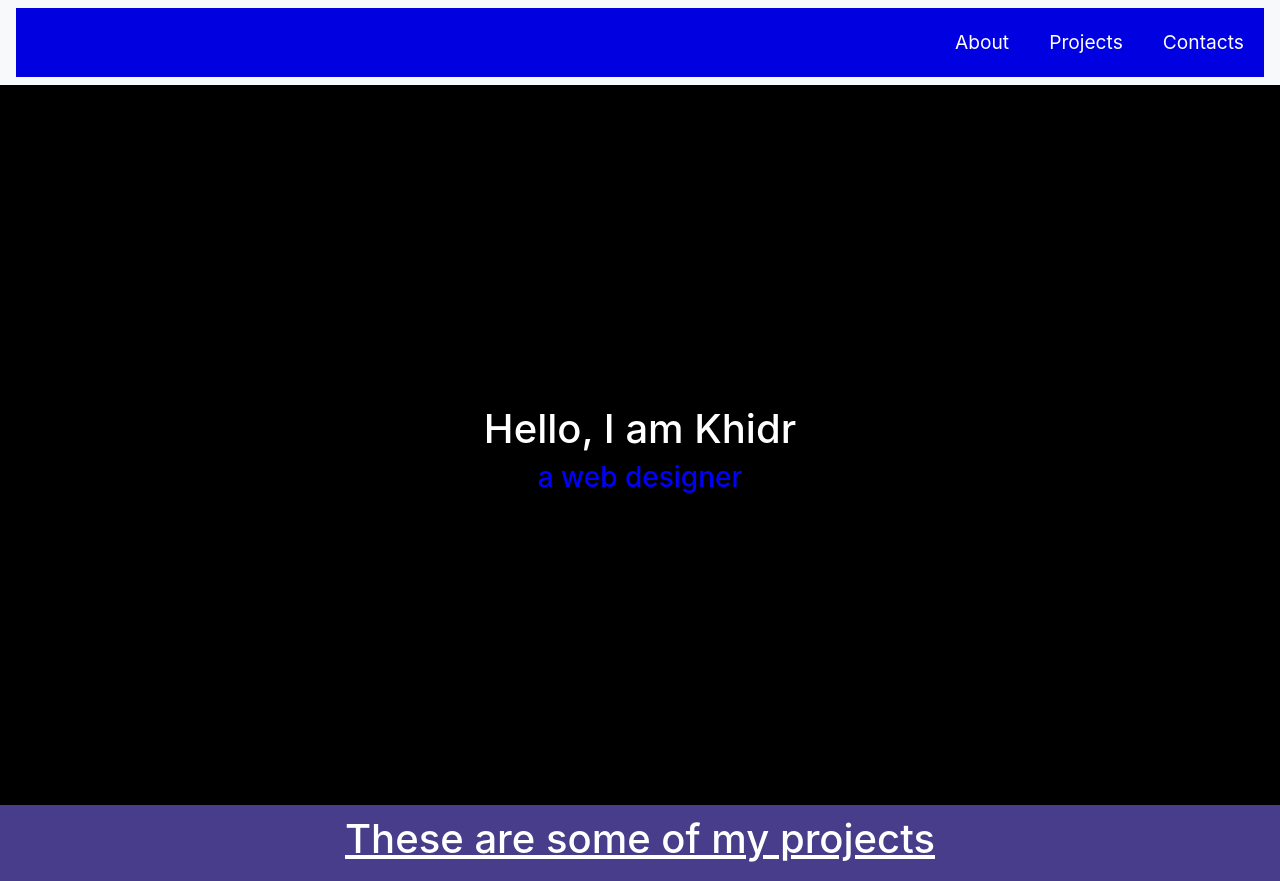
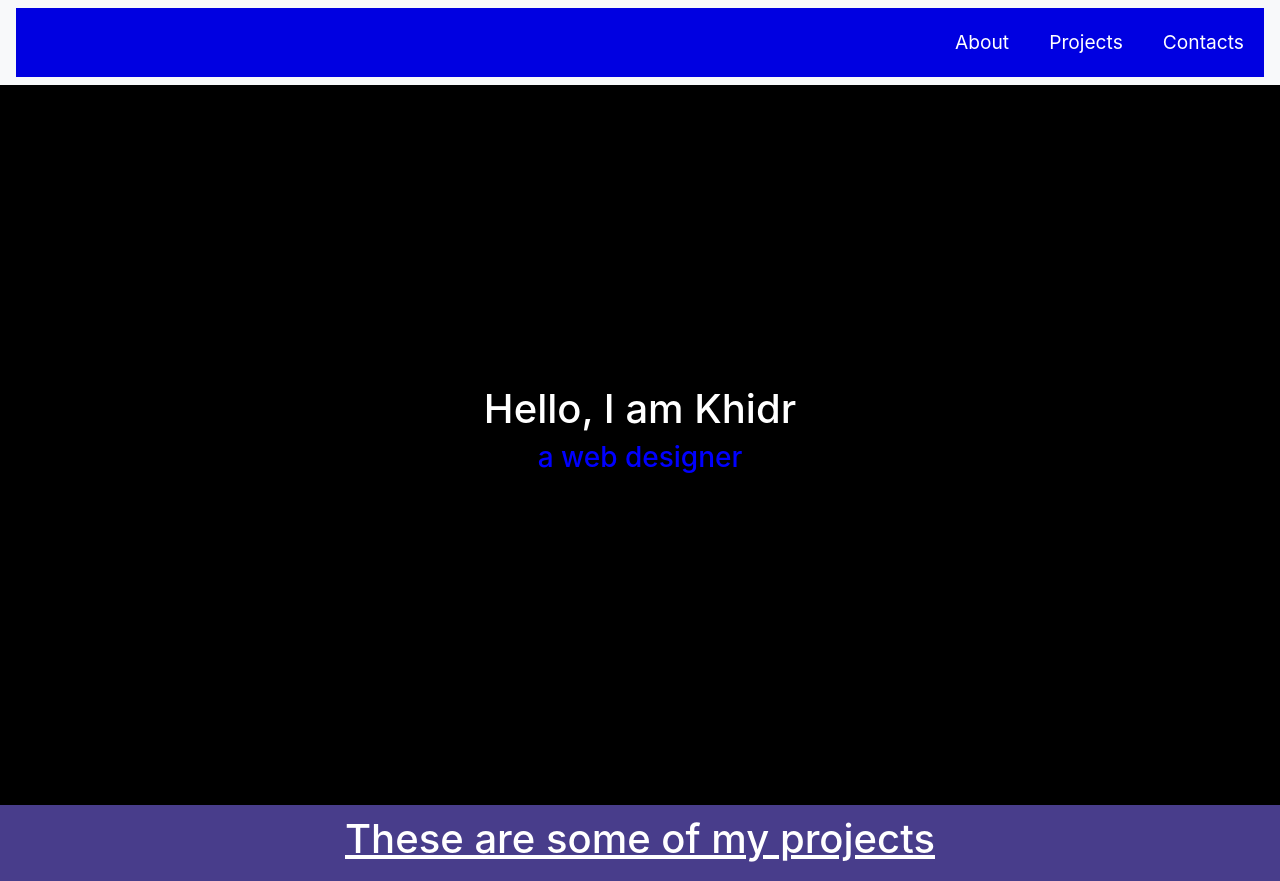
Before and after one commit to Ade1damola/Profile, a plain HTML site: page index.html in a window 1280 px wide. Drawn offline with Linux system fonts and the light colour scheme.

Commit message:
Update main.css

```diff
--- a/main.css
+++ b/main.css
@@ -38,7 +38,7 @@
   -webkit-box-pack: center;
       -ms-flex-pack: center;
           justify-content: center;
-  padding: 20em;
+  padding: 300px;
   background-color: black;
   height: 90vh;
 }
```
